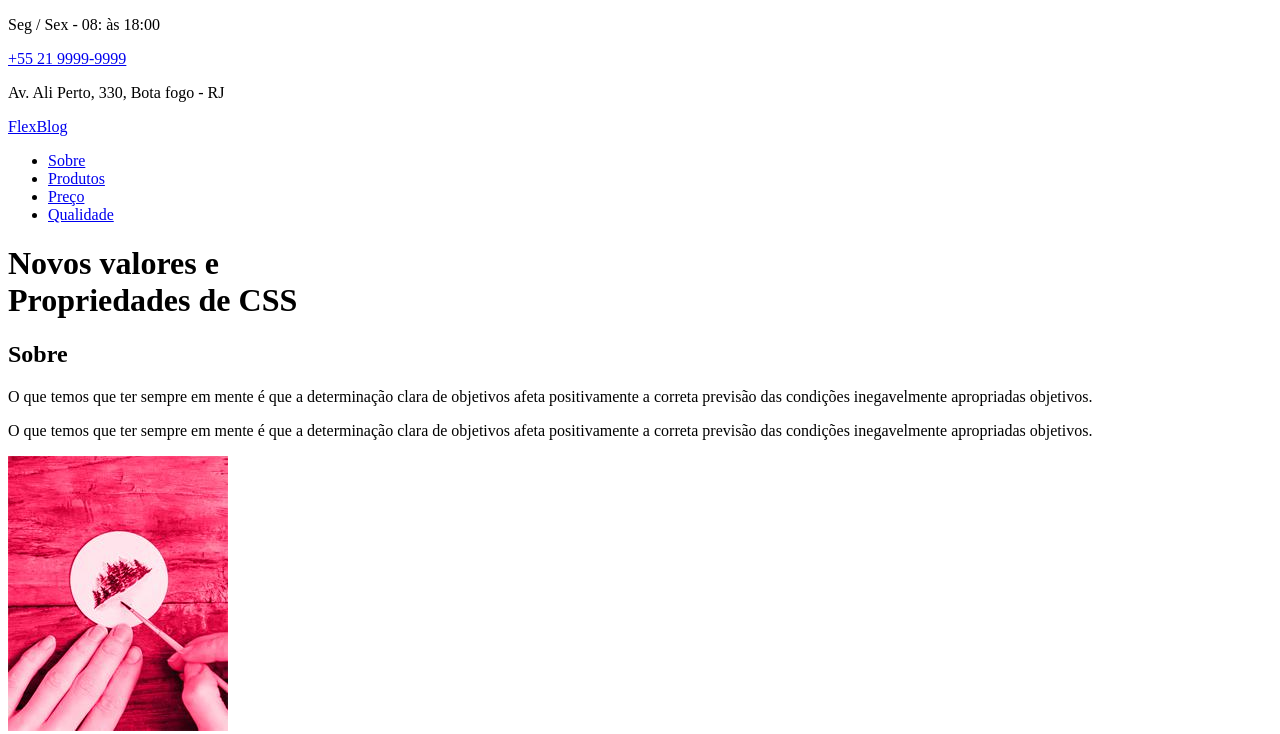
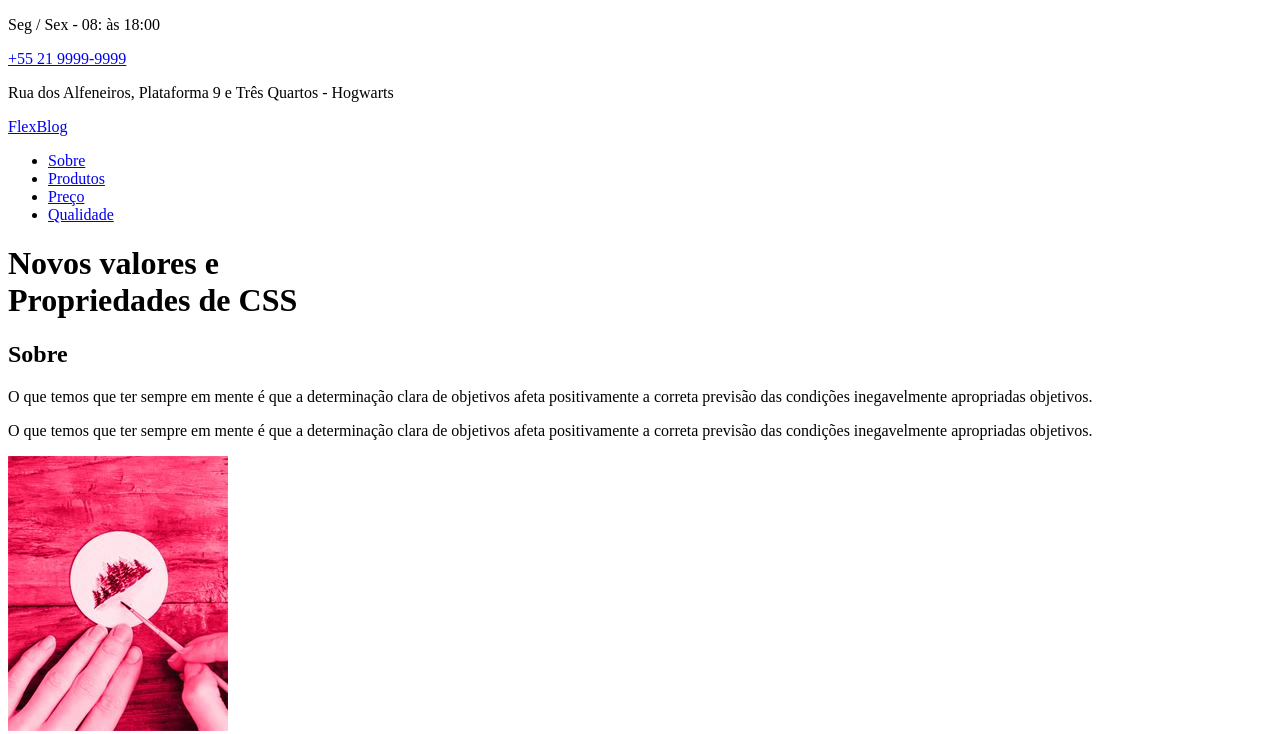
Before and after one commit to vanessawin/FlexBlog, a plain HTML site: page index.html in a window 1280 px wide. Shown: the top 734 px of the page. Drawn offline with Linux system fonts and the light colour scheme.

Commit message:
atualizado

```diff
--- a/index.html
+++ b/index.html
@@ -13,7 +13,7 @@
 		<div class="superinfo">
 			<p>Seg / Sex - 08: às 18:00</p>
 			<a href="tel:552199999999"> +55 21 9999-9999</a>
-			<p>Av. Ali Perto, 330, Bota fogo - RJ</p>
+			<p>Rua dos Alfeneiros, Plataforma 9 e Três Quartos - Hogwarts</p>
 		</div>
 	</div>
 	<header class="menu-bg">
```
